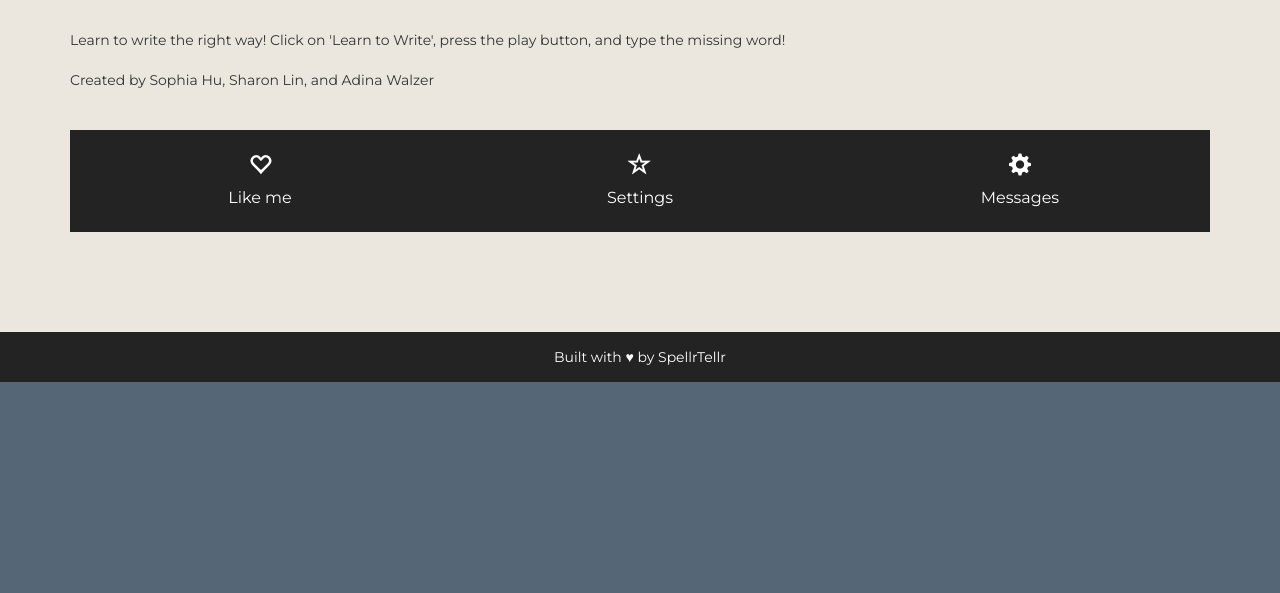
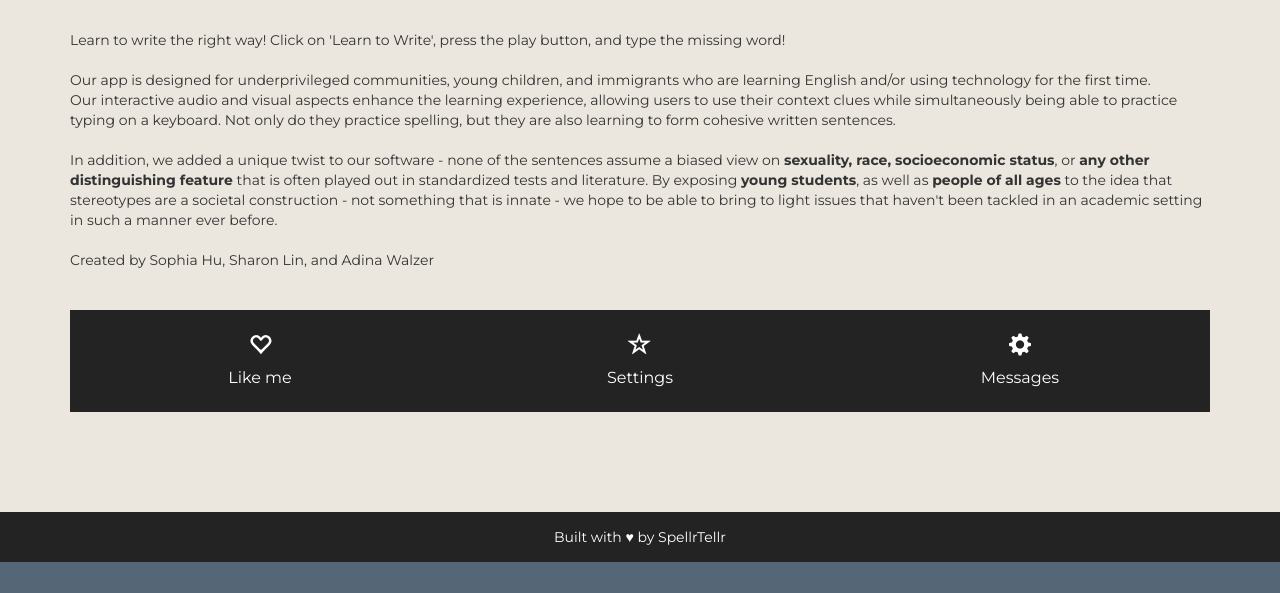
Before and after one commit to sharon-lin/SpellrTellr, a plain HTML site: page about.html in a window 1280 px wide. Shown: the part 207-800 px from the top of the page. Drawn offline with Linux system fonts and the light colour scheme.

Commit message:
Added to about.html

```diff
--- a/about.html
+++ b/about.html
@@ -218,6 +218,12 @@ License URL: http://creativecommons.org/licenses/by/3.0/
 
 <h1>About SpellrTellr</h1><br><br>
 <p>Learn to write the right way! Click on 'Learn to Write', press the play button, and type the missing word!</p><br>
+<p>Our app is designed for underprivileged communities, young children, and immigrants who are learning English and/or using technology for the first time.<br>
+	Our interactive audio and visual aspects enhance the learning experience, allowing users to use their context clues while simultaneously
+	being able to practice typing on a keyboard. Not only do they practice spelling, but they are also learning to form cohesive written sentences.<br><br>
+	In addition, we added a unique twist to our software - none of the sentences assume a biased view on <b>sexuality, race, socioeconomic status</b>, or <b>any other distinguishing
+	feature</b> that is often played out in standardized tests and literature. By exposing <b>young students</b>, as well as <b>people of all ages</b> to the idea that stereotypes are a
+	societal construction - not something that is innate - we hope to be able to bring to light issues that haven't been tackled in an academic setting in such a manner ever before.<br><br></p>
 <p>Created by Sophia Hu, Sharon Lin, and Adina Walzer</p><br><br>
 <div class="tooltiptop">
 										<div class="like-set-mes text-center">
```
